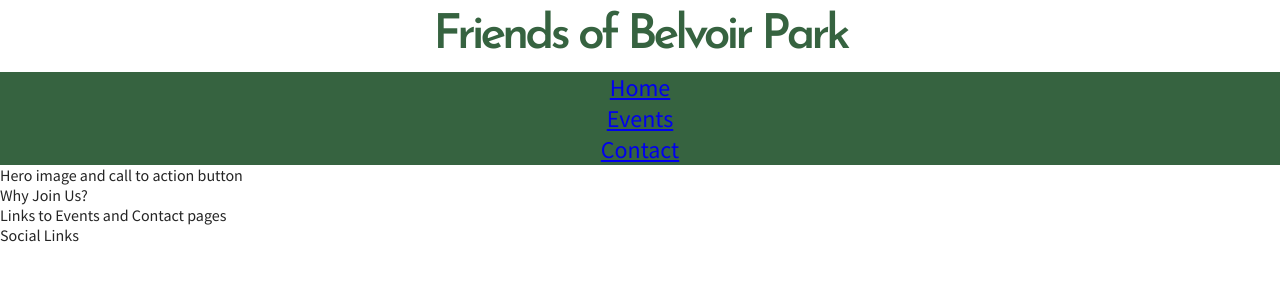
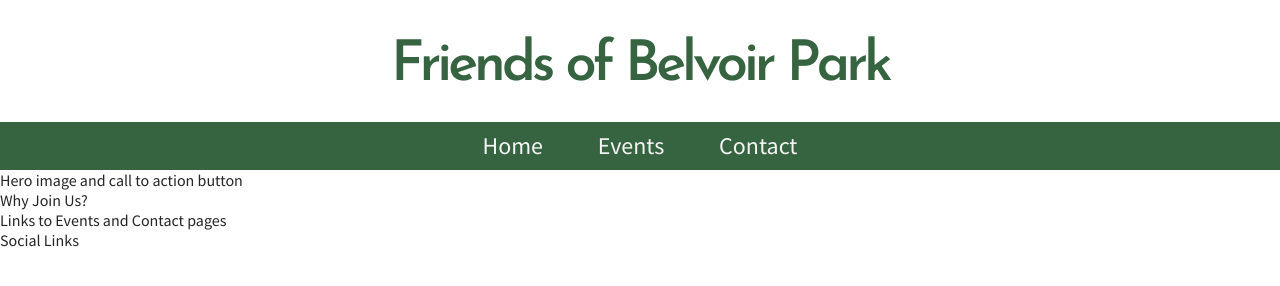
Before and after one commit to ndsurgenor/friends-of-belvoir-park, a plain HTML site: page index.html in a window 1280 px wide. Drawn offline with Linux system fonts and the light colour scheme.

Commit message:
Style navigation bar and links

```diff
--- a/assets/css/style.css
+++ b/assets/css/style.css
@@ -16,25 +16,36 @@ body {
 
 /* headings */
 
-h1, h2, h3 {
+h1, h2 {
     font-family: Josefin Sans, sans-serif;
     font-weight: 600;
 }
 
-h1 {
+/* title & navigation */
+
+#title {
     color: #366340;
     text-align: center;
-    font-size: 300%;
-    line-height: 150%;
+    font-size: 350%;
+    line-height: 200%;
     letter-spacing: -4px;
+    margin-top: 10px;
 }
 
-/* navigation */
-
 nav {
-    color: #f5f5f5;
     background-color: #366340;
     text-align: center;
     font-size: 150%;
-    list-style: none;
+    line-height: 200%;
 }
+
+nav ul li {
+    display: inline-block;
+    margin-left: 25px;
+    margin-right: 25px;
+}
+
+.nav-links {
+    color: #f5f5f5;
+    text-decoration: none;
+}
--- a/index.html
+++ b/index.html
@@ -13,13 +13,13 @@
 <body>
     <header>
         <div>
-            <h1>Friends of Belvoir Park</h1>
+            <h1 id="title">Friends of Belvoir Park</h1>
         </div>
         <nav>
             <ul>
-                <li><a href="index.html">Home</a></li>
-                <li><a href="events.html">Events</a></li>
-                <li><a href="contact.html">Contact</a></li>
+                <li><a href="index.html" class="nav-links">Home</a></li>
+                <li><a href="events.html" class="nav-links">Events</a></li>
+                <li><a href="contact.html" class="nav-links">Contact</a></li>
             </ul>
         </nav>
     </header>
```
